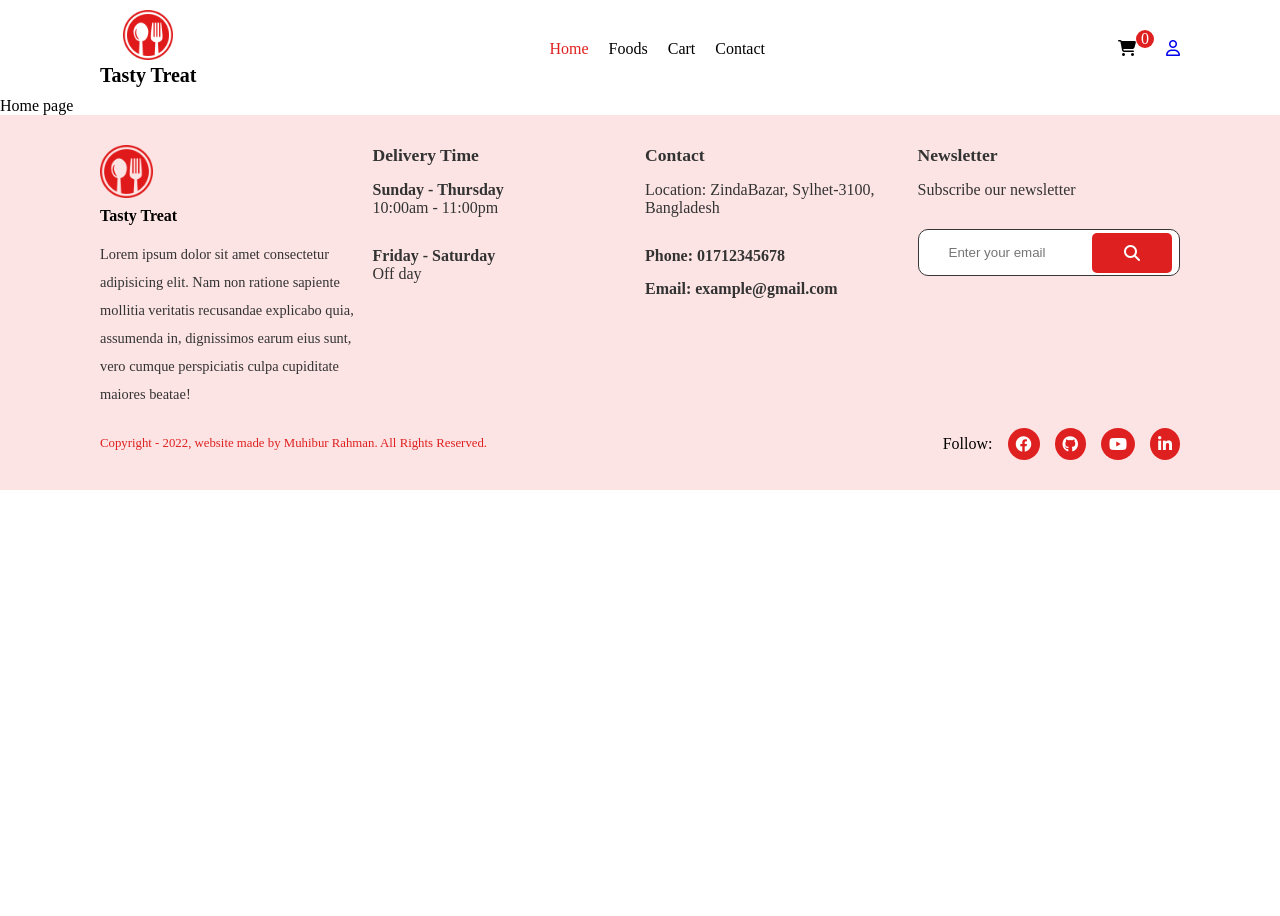
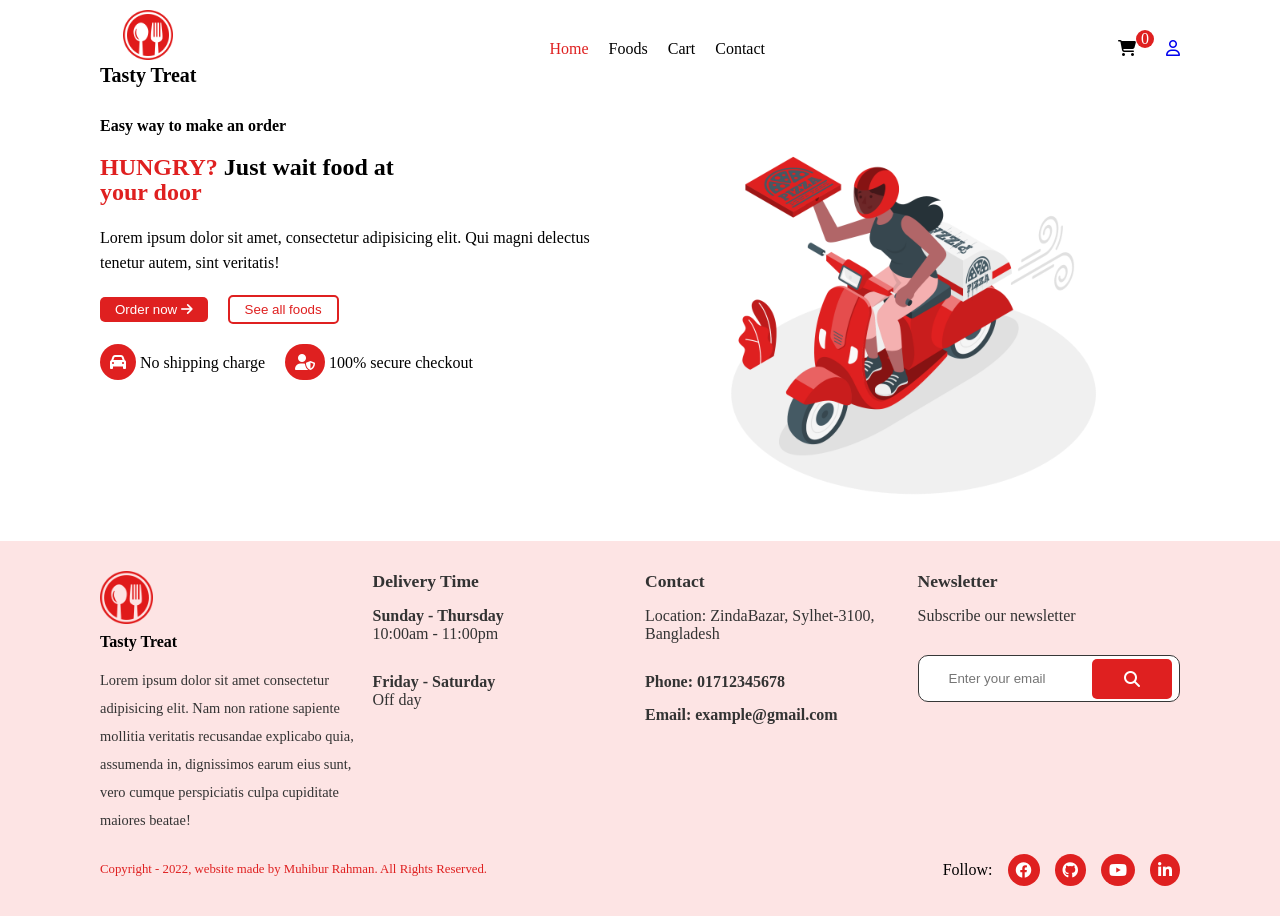
Before and after one commit to toan090400/web-mern-food-delivery-app, a React (Create React App) app in the folder client/: page / in a window 1280 px wide. Before the commit the page ends 800 px from the top, so only its background shows below. Built offline with nearby package versions, Linux system fonts and the light colour scheme.

Commit message:
home-chill

```diff
--- a/client/src/App.scss
+++ b/client/src/App.scss
@@ -16,3 +16,5 @@ $color-black: #333;
 @import "components/Layout/Header/header";
 // scss footer
 @import "components/Layout/Footer/footer";
+// scss home
+@import "components/Home/home";
--- a/client/src/components/Home/Home.jsx
+++ b/client/src/components/Home/Home.jsx
@@ -1,7 +1,55 @@
 import React from "react";
+import { Link } from "react-router-dom";
+import hero from "../../assets/images/hero.png";
+const Home = () => {
+  return (
+    <div className="home">
+      <div className="home-chill">
+        <div className="home-data">
+          <div className="data-text">
+            <h5>Easy way to make an order</h5>
+            <h1>
+              <span>HUNGRY?</span> Just wait food at
+              <span className="dow"> your door</span>
+            </h1>
+            <p>
+              Lorem ipsum dolor sit amet, consectetur adipisicing elit. Qui
+              magni delectus tenetur autem, sint veritatis!
+            </p>
+          </div>
+          <div className="data-btns">
+            <button className="order">
+              Order now <i class="fa-solid fa-arrow-right"></i>
+            </button>
 
-const Home = () => {
-  return <div>Home page</div>;
+            <button className="foods-link">
+              <Link to="/all-foods">See all foods</Link>
+            </button>
+          </div>
+          <div className="data-service">
+            <p>
+              <span className="shipping__icon">
+                <i class="fa-solid fa-car"></i>
+              </span>{" "}
+              No shipping charge
+            </p>
+
+            <p>
+              <span className="shipping__icon">
+                <i class="fa-solid fa-user-shield"></i>
+              </span>{" "}
+              100% secure checkout
+            </p>
+          </div>
+        </div>
+        <div className="home-image">
+          <div className="hero-image">
+            <img src={hero} alt="home" loading="lazy" />
+          </div>
+        </div>
+      </div>
+    </div>
+  );
 };
 
 export default Home;
--- /dev/null
+++ b/client/src/components/Home/_home.scss
@@ -0,0 +1,85 @@
+.home {
+  padding: 20px 100px;
+  &-chill {
+    display: flex;
+    gap: 20px;
+    .home-data {
+      flex: 1;
+      .data-text {
+        h5 {
+          font-size: 1rem;
+        }
+        h1 {
+          font-size: 1.5rem;
+          line-height: 25px;
+          font-weight: 600;
+          margin: 20px 0;
+          span {
+            color: #df2020;
+            &.dow {
+              display: block;
+            }
+          }
+        }
+        p {
+          font-size: 1rem;
+          line-height: 25px;
+        }
+      }
+      .data-btns {
+        margin: 20px 0;
+        display: flex;
+        gap: 20px;
+        align-items: center;
+        .order {
+          padding: 5px 15px;
+          background: #df2020;
+          color: white;
+          border: none;
+          border-radius: 5px;
+        }
+        .foods-link {
+          padding: 5px 15px;
+          border: 2px solid #df2020;
+          background: white;
+          border-radius: 5px;
+          a {
+            text-decoration: none;
+            color: #df2020;
+            &:hover {
+              color: rgba(1, 1, 209, 0.945);
+            }
+          }
+        }
+      }
+      .data-service {
+        display: flex;
+        align-items: center;
+        gap: 20px;
+        p {
+          .shipping__icon {
+            i {
+              color: white;
+              background: #df2020;
+              padding: 10px;
+              border-radius: 20px;
+            }
+          }
+        }
+      }
+    }
+    .home-image {
+      flex: 1;
+      .hero-image {
+        text-align: center;
+        img {
+          object-fit: cover;
+          width: 25rem;
+          height: auto;
+        }
+      }
+    }
+  }
+}
+
+@import "respositive";
--- /dev/null
+++ b/client/src/components/Home/_respositive.scss
@@ -0,0 +1,31 @@
+@media (max-width: 1000px) {
+  .home {
+    padding: 20px 50px;
+  }
+}
+@media (max-width: 900px) {
+  .home {
+    &-chill {
+      flex-direction: column;
+    }
+  }
+}
+@media (max-width: 700px) {
+  .home {
+    padding: 30px;
+  }
+}
+@media (min-width: 320px) and (max-width: 650px) {
+  .home {
+    padding: 30px 10px;
+    .home-chill {
+      .home-chill .home-image .hero-image img {
+        width: 100%;
+      }
+      .home-data .data-service {
+        flex-direction: column;
+        align-items: normal;
+      }
+    }
+  }
+}
```
